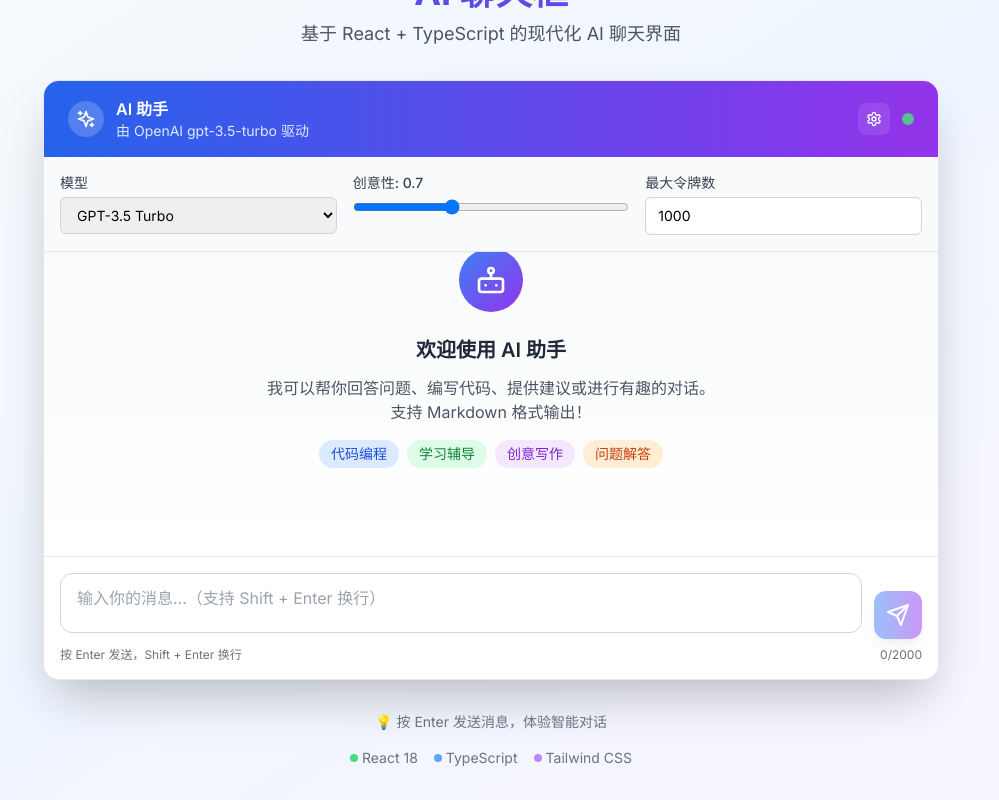
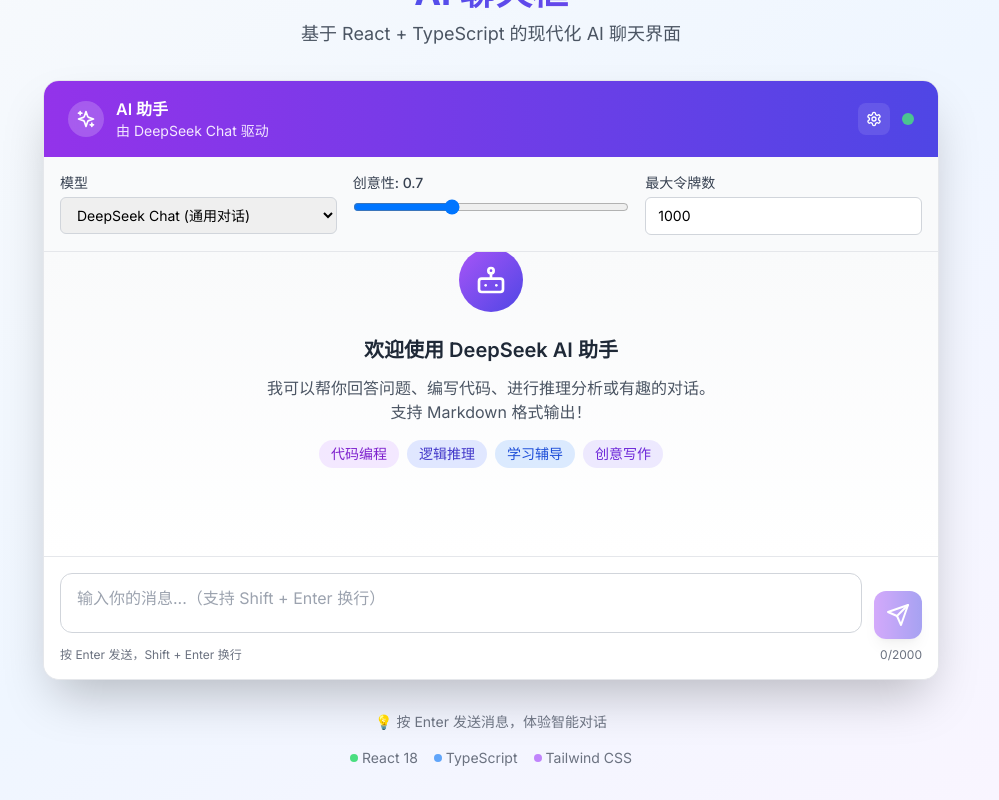
Before and after one commit to hinatayuan/ai-chat-box, a React (Vite) app: page / in a window 1280 px wide. Both pictures are taken after a click on the button 1023 px from the left and 179 px from the top of the page. Shown: the part 60-860 px from the top of the page, without its empty margins (149-1148 px from the left). Built offline with nearby package versions, Linux system fonts and the light colour scheme.

Commit message:
🎨 更新前端组件 - 适配 DeepSeek 模型和紫色主题

```diff
--- a/src/components/AIChatBox.tsx
+++ b/src/components/AIChatBox.tsx
@@ -13,7 +13,7 @@ const AIChatBox: React.FC = () => {
   const [inputValue, setInputValue] = useState('');
   const [showSettings, setShowSettings] = useState(false);
   const [settings, setSettings] = useState({
-    model: 'gpt-3.5-turbo',
+    model: 'deepseek-chat',
     temperature: 0.7,
     maxTokens: 1000,
   });
@@ -46,8 +46,8 @@ const AIChatBox: React.FC = () => {
       inputRef.current.style.height = '60px';
     }
 
-    // 调用 GraphQL API
-    await sendMessage(message);
+    // 调用 GraphQL API 并传递设置
+    await sendMessage(message, settings);
 
     // 重新聚焦输入框
     inputRef.current?.focus();
@@ -83,16 +83,26 @@ const AIChatBox: React.FC = () => {
     adjustTextareaHeight(e.target);
   };
 
+  const getModelDisplayName = (model: string) => {
+    const modelNames = {
+      'deepseek-chat': 'DeepSeek Chat',
+      'deepseek-coder': 'DeepSeek Coder',
+      'deepseek-reasoner': 'DeepSeek Reasoner',
+      'deepseek-v3': 'DeepSeek V3'
+    };
+    return modelNames[model as keyof typeof modelNames] || model;
+  };
+
   return (
     <div className="flex flex-col h-[600px] max-w-4xl mx-auto bg-white rounded-2xl shadow-2xl border border-gray-200 overflow-hidden">
       {/* 头部 */}
-      <div className="bg-gradient-to-r from-blue-600 to-purple-600 px-6 py-4 flex items-center gap-3">
+      <div className="bg-gradient-to-r from-purple-600 to-indigo-600 px-6 py-4 flex items-center gap-3">
         <div className="p-2 bg-white/20 rounded-full backdrop-blur-sm">
           <Sparkles className="w-5 h-5 text-white" />
         </div>
         <div className="flex-1">
           <h3 className="text-white font-semibold">AI 助手</h3>
-          <p className="text-blue-100 text-sm">由 OpenAI {settings.model} 驱动</p>
+          <p className="text-purple-100 text-sm">由 {getModelDisplayName(settings.model)} 驱动</p>
         </div>
 
         {/* 设置按钮 */}
@@ -131,11 +141,12 @@ const AIChatBox: React.FC = () => {
               <select
                 value={settings.model}
                 onChange={(e) => setSettings(prev => ({ ...prev, model: e.target.value }))}
-                className="w-full px-3 py-2 border border-gray-300 rounded-md text-sm focus:outline-none focus:ring-2 focus:ring-blue-500"
+                className="w-full px-3 py-2 border border-gray-300 rounded-md text-sm focus:outline-none focus:ring-2 focus:ring-purple-500"
               >
-                <option value="gpt-3.5-turbo">GPT-3.5 Turbo</option>
-                <option value="gpt-4">GPT-4</option>
-                <option value="gpt-4-turbo-preview">GPT-4 Turbo</option>
+                <option value="deepseek-chat">DeepSeek Chat (通用对话)</option>
+                <option value="deepseek-coder">DeepSeek Coder (代码专用)</option>
+                <option value="deepseek-reasoner">DeepSeek Reasoner (推理)</option>
+                <option value="deepseek-v3">DeepSeek V3 (最新版本)</option>
               </select>
             </div>
 
@@ -165,7 +176,7 @@ const AIChatBox: React.FC = () => {
                 step="100"
                 value={settings.maxTokens}
                 onChange={(e) => setSettings(prev => ({ ...prev, maxTokens: parseInt(e.target.value) }))}
-                className="w-full px-3 py-2 border border-gray-300 rounded-md text-sm focus:outline-none focus:ring-2 focus:ring-blue-500"
+                className="w-full px-3 py-2 border border-gray-300 rounded-md text-sm focus:outline-none focus:ring-2 focus:ring-purple-500"
               />
             </div>
           </div>
@@ -177,20 +188,20 @@ const AIChatBox: React.FC = () => {
         {/* 欢迎消息 */}
         {messages.length === 0 && (
           <div className="text-center py-12">
-            <div className="w-16 h-16 bg-gradient-to-br from-blue-500 to-purple-600 rounded-full flex items-center justify-center mx-auto mb-6">
+            <div className="w-16 h-16 bg-gradient-to-br from-purple-500 to-indigo-600 rounded-full flex items-center justify-center mx-auto mb-6">
               <Bot className="w-8 h-8 text-white" />
             </div>
             <h4 className="text-xl font-semibold text-gray-800 mb-3">
-              欢迎使用 AI 助手
+              欢迎使用 DeepSeek AI 助手
             </h4>
             <p className="text-gray-600 mb-4 max-w-md mx-auto">
-              我可以帮你回答问题、编写代码、提供建议或进行有趣的对话。支持 Markdown 格式输出！
+              我可以帮你回答问题、编写代码、进行推理分析或有趣的对话。支持 Markdown 格式输出！
             </p>
             <div className="flex flex-wrap justify-center gap-2 text-sm">
-              <span className="px-3 py-1 bg-blue-100 text-blue-700 rounded-full">代码编程</span>
-              <span className="px-3 py-1 bg-green-100 text-green-700 rounded-full">学习辅导</span>
-              <span className="px-3 py-1 bg-purple-100 text-purple-700 rounded-full">创意写作</span>
-              <span className="px-3 py-1 bg-orange-100 text-orange-700 rounded-full">问题解答</span>
+              <span className="px-3 py-1 bg-purple-100 text-purple-700 rounded-full">代码编程</span>
+              <span className="px-3 py-1 bg-indigo-100 text-indigo-700 rounded-full">逻辑推理</span>
+              <span className="px-3 py-1 bg-blue-100 text-blue-700 rounded-full">学习辅导</span>
+              <span className="px-3 py-1 bg-violet-100 text-violet-700 rounded-full">创意写作</span>
             </div>
           </div>
         )}
@@ -206,7 +217,7 @@ const AIChatBox: React.FC = () => {
             <div className={`flex-shrink-0 w-10 h-10 rounded-full flex items-center justify-center shadow-md ${
               message.role === 'user'
                 ? 'bg-blue-500'
-                : 'bg-gradient-to-br from-purple-500 to-pink-500'
+                : 'bg-gradient-to-br from-purple-500 to-indigo-500'
             }`}>
               {message.role === 'user' ? (
                 <User className="w-5 h-5 text-white" />
@@ -243,13 +254,13 @@ const AIChatBox: React.FC = () => {
         {/* 加载指示器 */}
         {isLoading && (
           <div className="flex gap-4">
-            <div className="w-10 h-10 rounded-full bg-gradient-to-br from-purple-500 to-pink-500 flex items-center justify-center shadow-md">
+            <div className="w-10 h-10 rounded-full bg-gradient-to-br from-purple-500 to-indigo-500 flex items-center justify-center shadow-md">
               <Bot className="w-5 h-5 text-white" />
             </div>
             <div className="bg-white border border-gray-200 px-5 py-4 rounded-2xl rounded-bl-md shadow-sm">
               <div className="flex items-center gap-3">
                 <Loader2 className="w-5 h-5 text-gray-400 animate-spin" />
-                <span className="text-sm text-gray-500">AI 正在思考...</span>
+                <span className="text-sm text-gray-500">DeepSeek 正在思考...</span>
               </div>
             </div>
           </div>
@@ -282,7 +293,7 @@ const AIChatBox: React.FC = () => {
               onChange={handleInputChange}
               onKeyPress={handleKeyPress}
               placeholder="输入你的消息...（支持 Shift + Enter 换行）"
-              className="w-full px-4 py-3 pr-16 border border-gray-300 rounded-xl focus:outline-none focus:ring-2 focus:ring-blue-500 focus:border-transparent resize-none transition-all duration-200 min-h-[60px]"
+              className="w-full px-4 py-3 pr-16 border border-gray-300 rounded-xl focus:outline-none focus:ring-2 focus:ring-purple-500 focus:border-transparent resize-none transition-all duration-200 min-h-[60px]"
               disabled={isLoading}
               maxLength={2000}
               rows={1}
@@ -291,7 +302,7 @@ const AIChatBox: React.FC = () => {
           <button
             onClick={handleSendMessage}
             disabled={!inputValue.trim() || isLoading}
-            className="p-3 bg-gradient-to-r from-blue-500 to-purple-600 text-white rounded-xl hover:from-blue-600 hover:to-purple-700 disabled:opacity-50 disabled:cursor-not-allowed transition-all duration-200 shadow-lg hover:shadow-xl transform hover:scale-105 disabled:transform-none"
+            className="p-3 bg-gradient-to-r from-purple-500 to-indigo-600 text-white rounded-xl hover:from-purple-600 hover:to-indigo-700 disabled:opacity-50 disabled:cursor-not-allowed transition-all duration-200 shadow-lg hover:shadow-xl transform hover:scale-105 disabled:transform-none"
           >
             {isLoading ? (
               <Loader2 className="w-6 h-6 animate-spin" />
```
